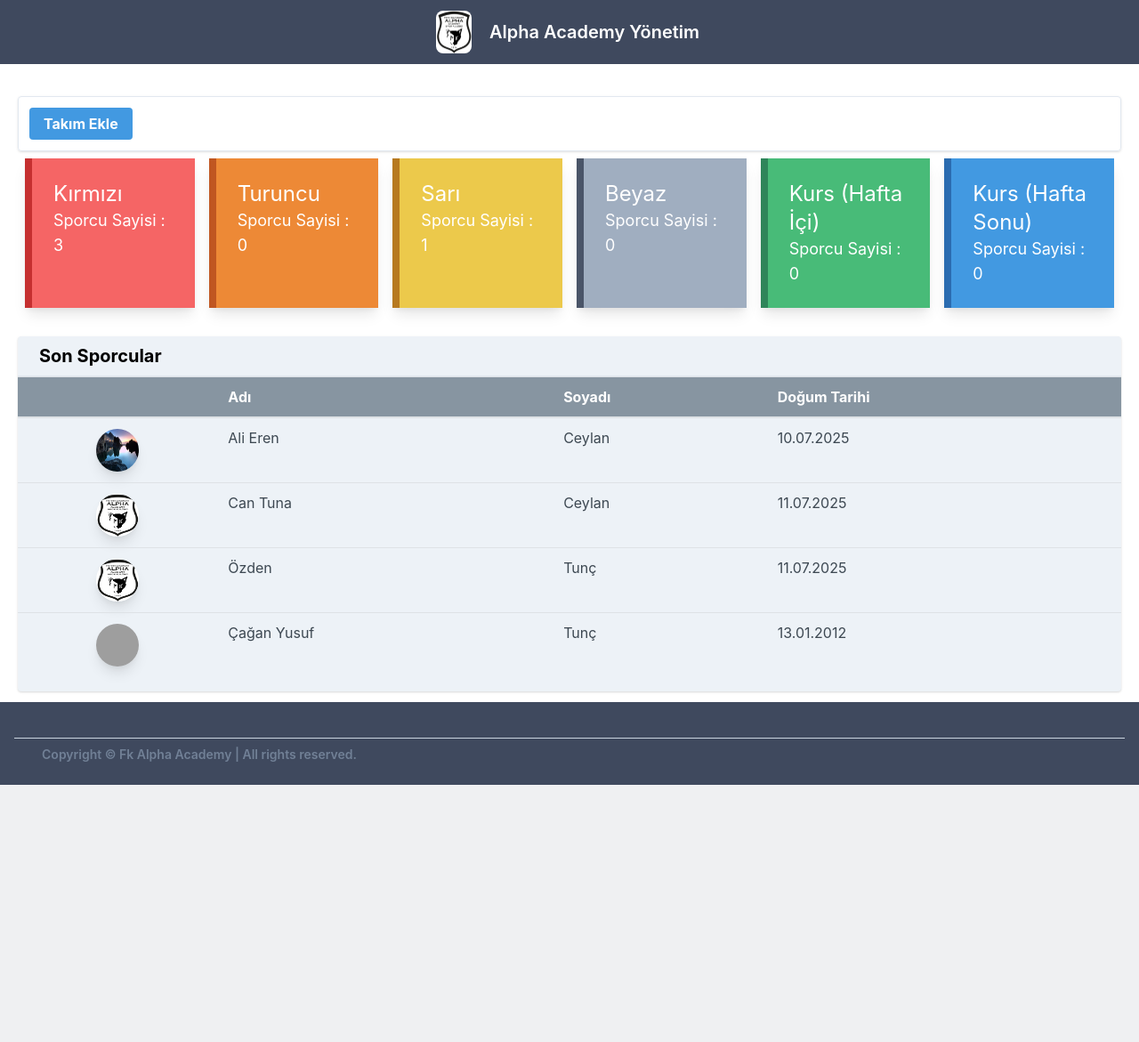
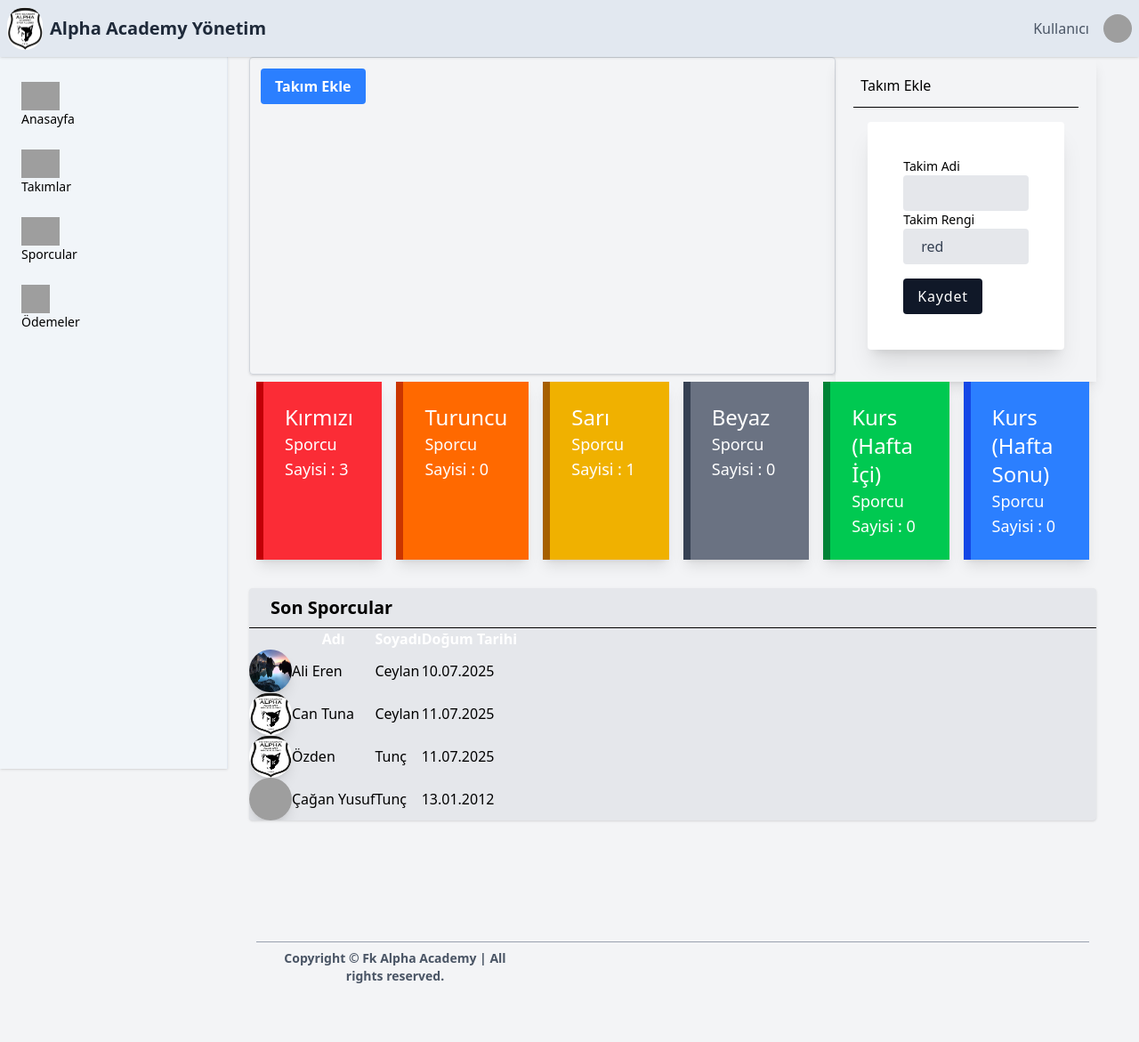
Before and after one commit to ozztozz/alpha-takim, a Django app: page /takim/ in a window 1280 px wide. Shown: the whole page at 89% size. Before the commit the page ends 882 px from the top, so only its background shows below. Run offline with Django 5.2, Linux system fonts and the light colour scheme; data comes from the database, SQL or seed files in the repository; style sheets or scripts are compiled from the project's sources; some libraries are stand-ins or nearby versions; some web fonts are replaced; grey boxes are pictures that could not be loaded.

Commit message:
template yeniden

```diff
--- /dev/null
+++ b/alpha/takim/templates/_base_yeni.html
@@ -0,0 +1,136 @@
+<!DOCTYPE html>
+<html lang="en">
+<head>
+  <meta charset="UTF-8">
+  <title>Tailwind Dashboard</title>
+  <meta name="viewport" content="width=device-width, initial-scale=1.0">
+<link href="https://cdn.jsdelivr.net/npm/daisyui@5" rel="stylesheet" type="text/css" />
+<script src="https://cdn.jsdelivr.net/npm/@tailwindcss/browser@4"></script>
+    {% block style %}
+
+    {% endblock style %}
+</head>
+<body class="bg-gray-100">
+
+  <!-- Navbar -->
+   <div class="navbar bg-base-300">
+
+</div>
+  <header class="bg-slate-200 shadow fixed top-0 w-full z-20">
+    <div class="max-w-7xl mx-auto px-2 py-2 flex justify-between items-center">
+      <div class="flex items-center gap-2">
+        <button id="sidebarToggle" class="lg:hidden text-gray-500 focus:outline-none">
+          <!-- Menu icon -->
+          <svg class="w-6 h-6" fill="none" stroke="currentColor" stroke-width="2"
+               viewBox="0 0 24 24">
+            <path stroke-linecap="round" stroke-linejoin="round"
+                  d="M4 6h16M4 12h16M4 18h16"/>
+          </svg>
+        </button>
+        <img class=" h-12 w-10 rounded-full"  src="/media/logo.jpeg" alt="">
+        <span class="font-bold text-xl text-gray-800">Alpha Academy Yönetim</span>
+      </div>
+      <div class="flex items-center gap-4">
+        <span class="text-gray-600">Kullanıcı</span>
+        <img class="w-8 h-8 rounded-full" src="https://i.pravatar.cc/300" alt="Avatar">
+      </div>
+    </div>
+  </header>
+
+  <!-- Sidebar -->
+  <aside id="sidebar"
+         class="fixed top-16 left-0 w-64 bg-slate-100 h-full border-r border-slate-200 shadow transform -translate-x-full lg:translate-x-0 transition-transform duration-200 ease-in-out z-10">
+    <nav class="p-4">
+
+               <ul class="list-reset flex flex-col">
+                        <a href="{% url 'takim' %}"
+                            class="font-sans font-hairline rounded hover:bg-gray-200  text-sm text-nav-item no-underline">
+                            <li class=" w-full h-full py-3 px-2  ">
+
+                                <img class="h-8" src="https://img.icons8.com/?size=100&id=83326&format=png&color=000000"
+                                    alt="">
+                                Anasayfa
+
+
+                            </li>
+                        </a>
+                        <a href="{% url 'takim_list' %}"
+                            class="font-sans font-hairline rounded hover:bg-gray-200  text-sm text-nav-item no-underline">
+                            <li class="w-full h-full py-3 px-2 ">
+
+                                <img class="h-8"
+                                    src="https://img.icons8.com/?size=100&id=108335&format=png&color=000000" alt="">
+                                Takımlar
+
+
+                            </li>
+                        </a>
+                        <a href="{% url 'sporcular' %}"
+                            class="font-sans font-hairline rounded hover:bg-gray-200  text-sm text-nav-item no-underline">
+                            <li class="w-full h-full py-3 px-2 ">
+
+                                <img class="h-8"
+                                    src="https://img.icons8.com/?size=100&id=cfNKLQSzR0jy&format=png&color=000000"
+                                    alt="">
+                                Sporcular
+
+
+                            </li>
+                        </a>
+                        {% now "n" as current_year %}
+                        <a href="{% url "odeme_list"  current_year   %}"
+                            class="font-sans font-hairline rounded hover:bg-gray-200  text-sm text-nav-item no-underline">
+                            <li class="w-full h-full py-3 px-2 ">
+
+                              <img class="size-8"
+            src="https://img.icons8.com/?size=100&id=WSjGB0O5Cs0c&format=png&color=000000" alt="">
+                                Ödemeler
+
+
+                            </li>
+                        </a>
+                    </ul>
+    </nav>
+  </aside>
+
+  <!-- Main Content -->
+  <main class="m-4 lg:pl-64 p-6">
+    {% block content %}
+    {% endblock content %}
+
+
+    <footer class="relative mt-24 bg-nav pt-8 pb-6">
+
+        <div class="container mx-auto px-4">
+            <div class="flex flex-wrap">
+
+                <div class="w-full lg:w-6/12 px-4">
+                    <div class="flex flex-wrap items-top ">
+
+                    </div>
+                </div>
+            </div>
+            <hr class="my-2 border-gray-400" />
+            <div class="flex flex-wrap items-center md:justify-between justify-center">
+                <div class="w-full md:w-4/12 px-4  text-center">
+                    <div class="text-sm text-gray-600 font-semibold">
+                        <p class="d-block">Copyright © Fk Alpha Academy | All rights reserved.</p>
+                    </div>
+                </div>
+            </div>
+        </div>
+    </footer>
+  </main>
+
+  <!-- Sidebar Toggle Script -->
+  <script>
+    const toggleButton = document.getElementById('sidebarToggle');
+    const sidebar = document.getElementById('sidebar');
+
+    toggleButton.addEventListener('click', () => {
+      sidebar.classList.toggle('-translate-x-full');
+    });
+  </script>
+
+</body>
+</html>
--- a/alpha/takim/templates/dashboard.html
+++ b/alpha/takim/templates/dashboard.html
@@ -1,4 +1,4 @@
-{% extends "base_dashboard.html" %}
+{% extends "_base_yeni.html" %}
 
 {% block content %}
 
--- a/alpha/takim/templates/takimlar.html
+++ b/alpha/takim/templates/takimlar.html
@@ -1,4 +1,4 @@
-{% extends "base_dashboard.html" %}
+{% extends "_base_yeni.html" %}
 
 {% block content %}
 
--- a/alpha/takim/views.py
+++ b/alpha/takim/views.py
@@ -203,7 +203,7 @@ def odeme_list(request,ay=None):
         sporcu['ay']=ay
         sporcu['ay_adi']=AYLAR[ay-1][1]
         sporcu['yil']=yil
-    onceki_aylar=reversed(AYLAR[:bugun.month+1])
+    onceki_aylar=list(reversed(AYLAR[:bugun.month+1]))
 
     return render (request,'odeme_listesi.html',{'sporcular':sporcular,'aylar':onceki_aylar})
 
```
Also changed, not shown: alpha/.static/src/takim.css (+24 -0 lines), alpha/takim/templates/odeme_listesi.html (+21 -10 lines).
